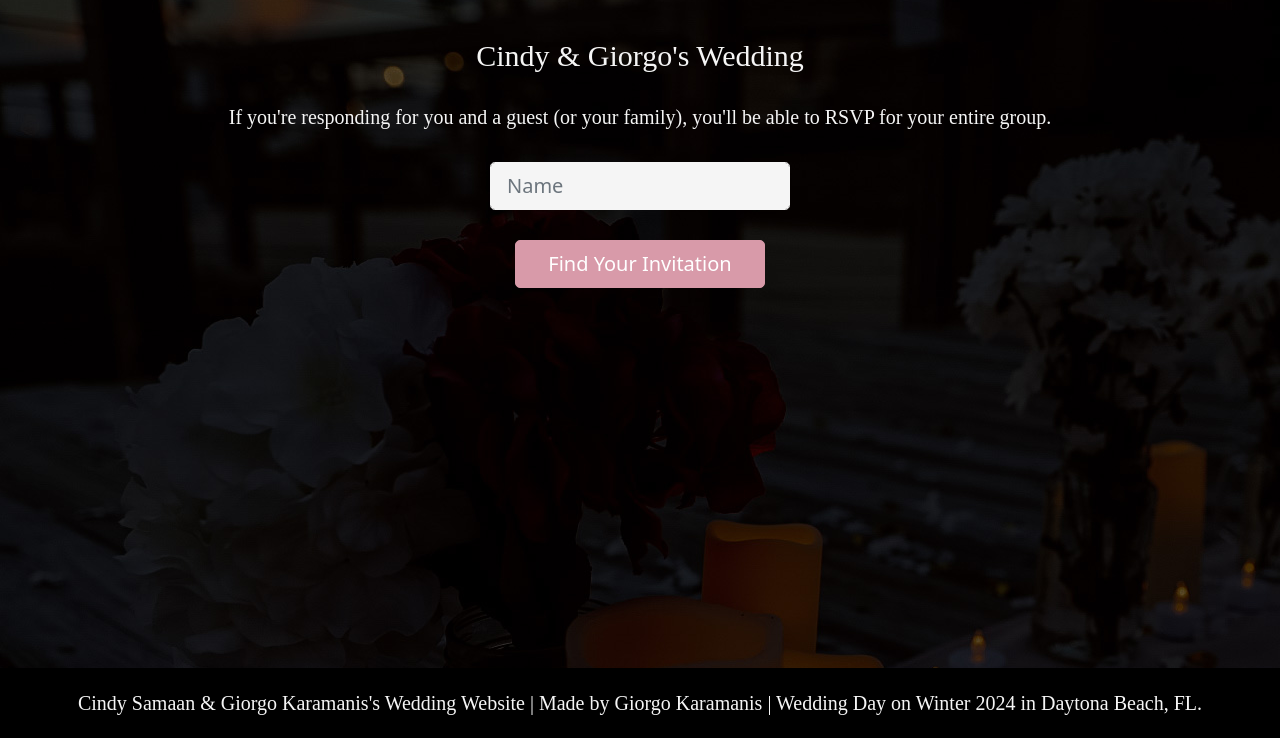
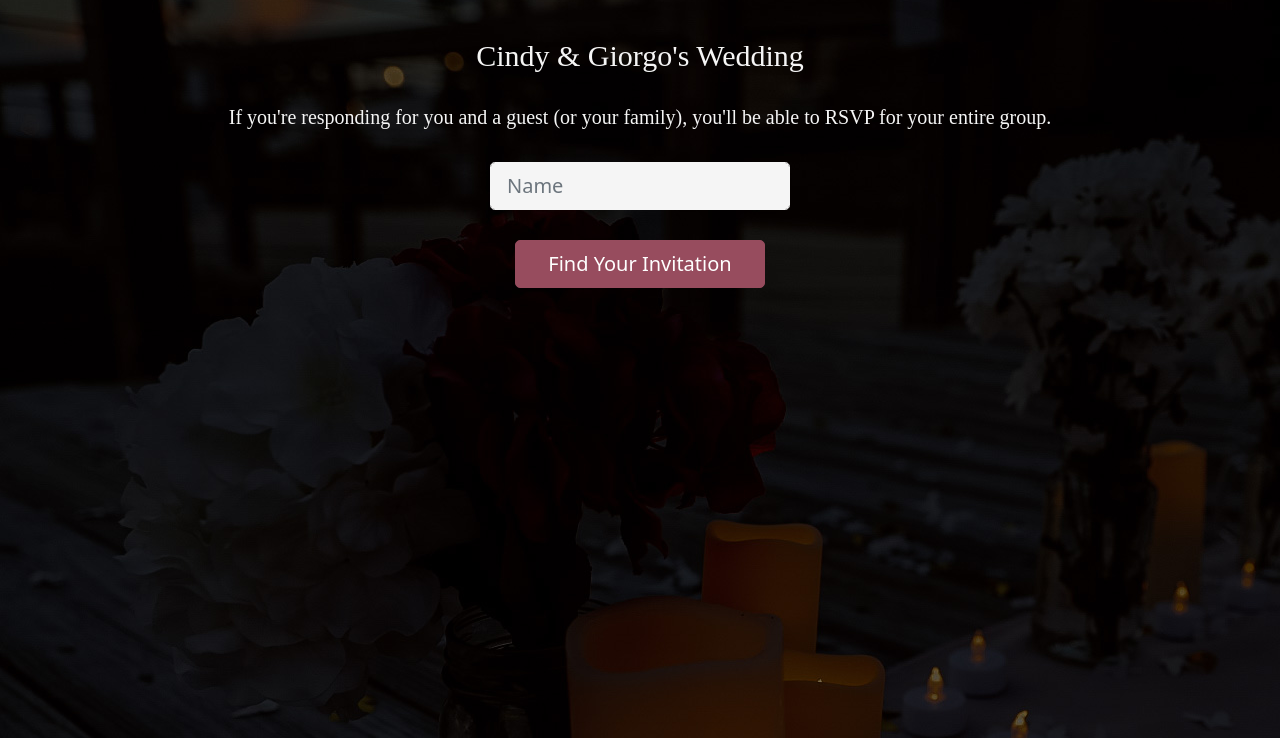
Before and after one commit to gkaramanis1/wedding, a Flask app: page /rsvp in a window 1280 px wide. Shown: the part 62-800 px from the top of the page. Run offline with Flask 3, Linux system fonts and the light colour scheme; some libraries are stand-ins or nearby versions.

Commit message:
commented out footer

```diff
--- a/wedding/static/main.css
+++ b/wedding/static/main.css
@@ -49,7 +49,7 @@
 .footer-text {
   font-family: 'Quicksand';
   color: whitesmoke;
-  font-size: 20px;
+  font-size: 15px;
   text-align: center;
   padding: 20px;
   margin: 0;
--- a/wedding/templates/layout.html
+++ b/wedding/templates/layout.html
@@ -60,9 +60,9 @@
 
     {% block content %}{% endblock content %}
 
-    <footer class="footer">
-      <p class="footer-text">Cindy Samaan & Giorgo Karamanis's Wedding Website | Made by Giorgo Karamanis | Wedding Day on Winter 2024 in Daytona Beach, FL.</p>
-    </footer>
+    <!-- <footer class="footer">
+      <p class="footer-text">Cindy Samaan & Giorgo Karamanis's Wedding Website | Made by Giorgo Karamanis</p>
+    </footer> -->
 
       <script>
         $(document).ready(function () {
--- a/wedding/templates/rsvp.html
+++ b/wedding/templates/rsvp.html
@@ -22,7 +22,7 @@
             </div>
           </div>
           <div class="input-group">
-            <button type="submit" class="btn btn-primary btn-lg mx-auto d-block" style="background-color: #d89aa9; border-color: #d89aa9; border-radius: 5px; cursor: pointer; margin-top: 30px; width: 250px;">Find Your Invitation</button>
+            <button type="submit" class="btn btn-primary btn-lg mx-auto d-block" style="background-color: #974C5E; border-color: #974C5E; border-radius: 5px; cursor: pointer; margin-top: 30px; width: 250px;">Find Your Invitation</button>
           </div>
       </form>
     {% else %}
--- a/wedding/templates/travel.html
+++ b/wedding/templates/travel.html
@@ -73,7 +73,7 @@
     <a
       href="https://embassysuites.hilton.com/en/es/groups/personalized/O/ORLOFES-PKW-20220708/index.jhtml?WT.mc_id=POG"
     >
-    <button type="button" class="btn slide-up" style="background-color: #d89aa9; border-color: #d89aa9; font-size: 20px; padding: 10px 20px; border-radius: 5px; cursor: pointer; margin-top: 15px; animation-delay: 2.6s;">
+    <button type="button" class="btn slide-up" style="background-color: #974C5E; border-color: #974C5E; font-size: 20px; padding: 10px 20px; border-radius: 5px; cursor: pointer; margin-top: 15px; ;animation-delay: 2.6s; color: whitesmoke;">
         Website
       </button>
 
```
